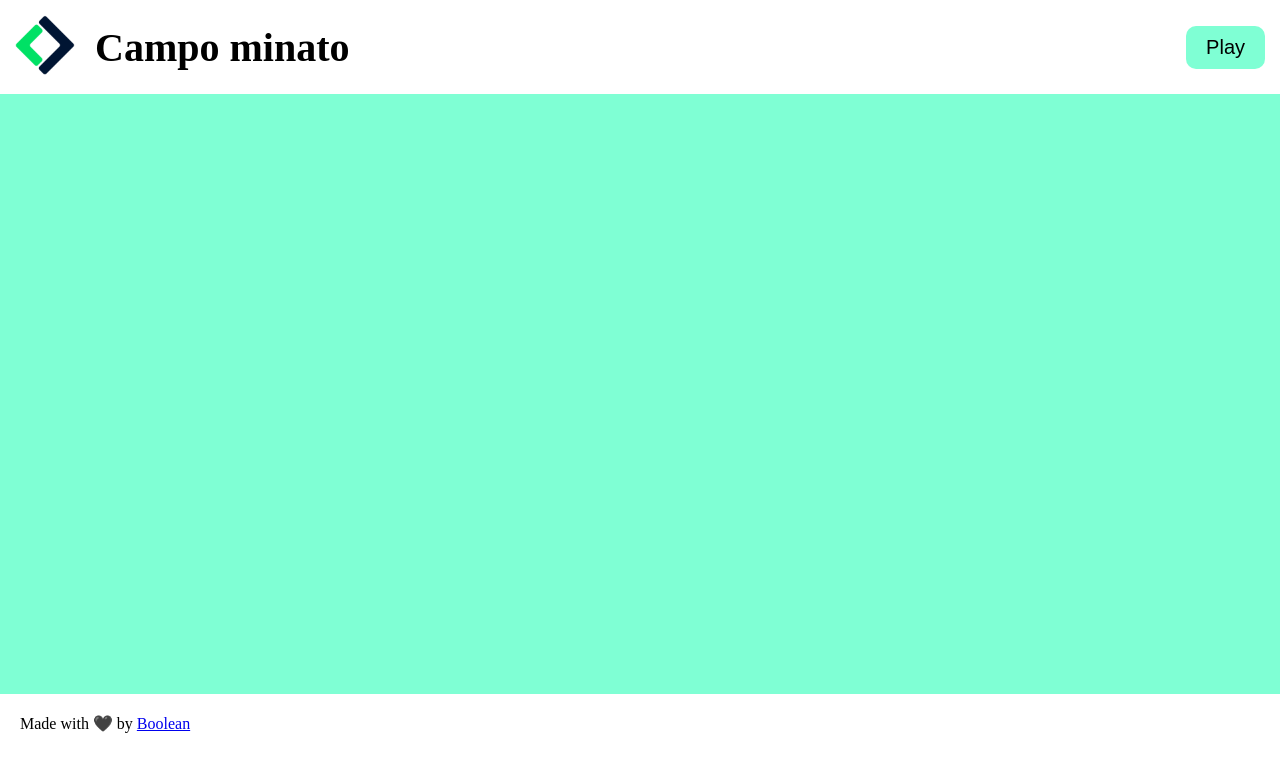
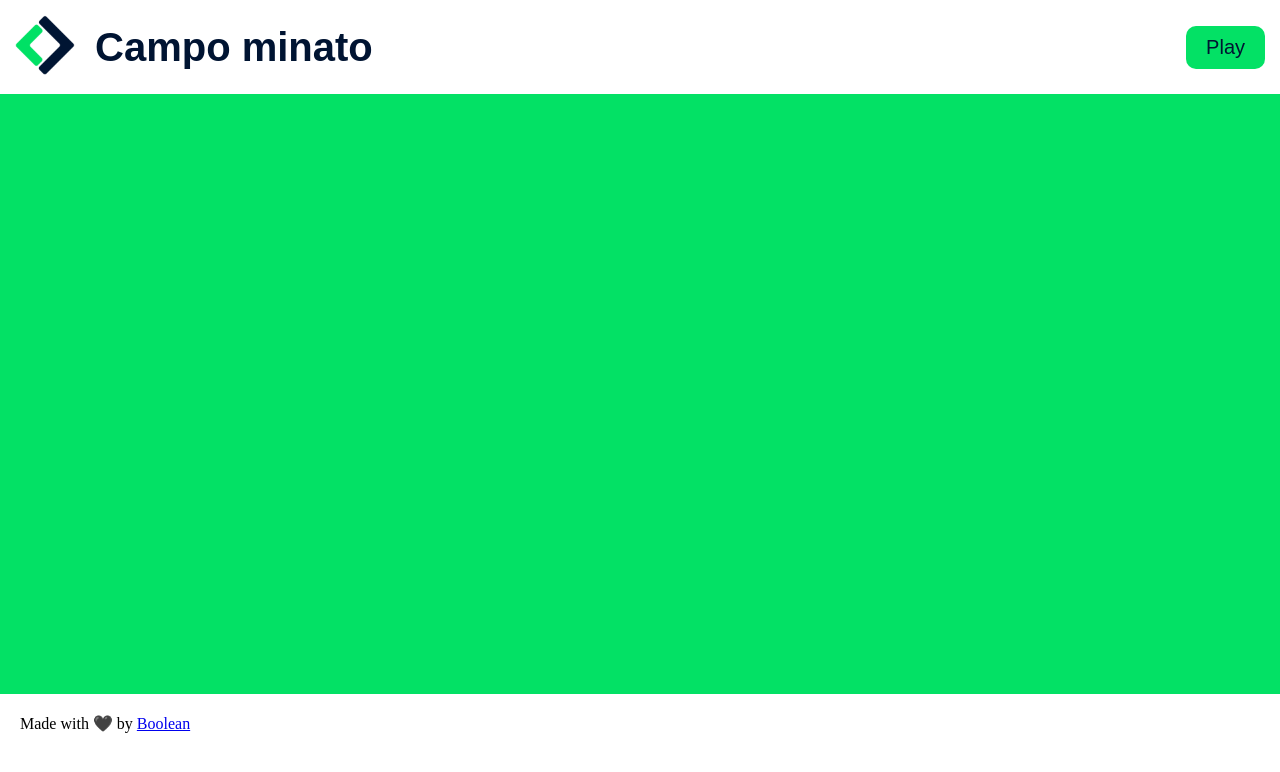
Before and after one commit to MatteD04/js-campominato-grid, a plain HTML site: page index.html in a window 1280 px wide. Drawn offline with Linux system fonts and the light colour scheme.

Commit message:
fix: style

```diff
--- a/css/style.css
+++ b/css/style.css
@@ -26,20 +26,24 @@ img{
 
 .title{
     font-size: 20px;
+    font-family: fantasy;
+    color: #001432;
 }
 
 .btn-play{
     padding: 10px 20px;
     font-size: 20px;
     cursor: pointer;
-    background-color: aquamarine;
+    background-color: #03e165;
     border: none;
     border-radius: 10px;
+    font-family: fantasy;
+    color: #001432;
 }
 
 /*MAIN*/
 .container{
-    background-color: aquamarine;
+    background-color: #03e165;
 }
 .table{
     display: flex;
@@ -67,7 +71,7 @@ img{
     align-items: center;
 }
 .square.clicked{
-    background-color: rgb(70, 209, 255);
+    background-color: rgb(0, 234, 255);
 }
 
 /*FOOTER*/
```
